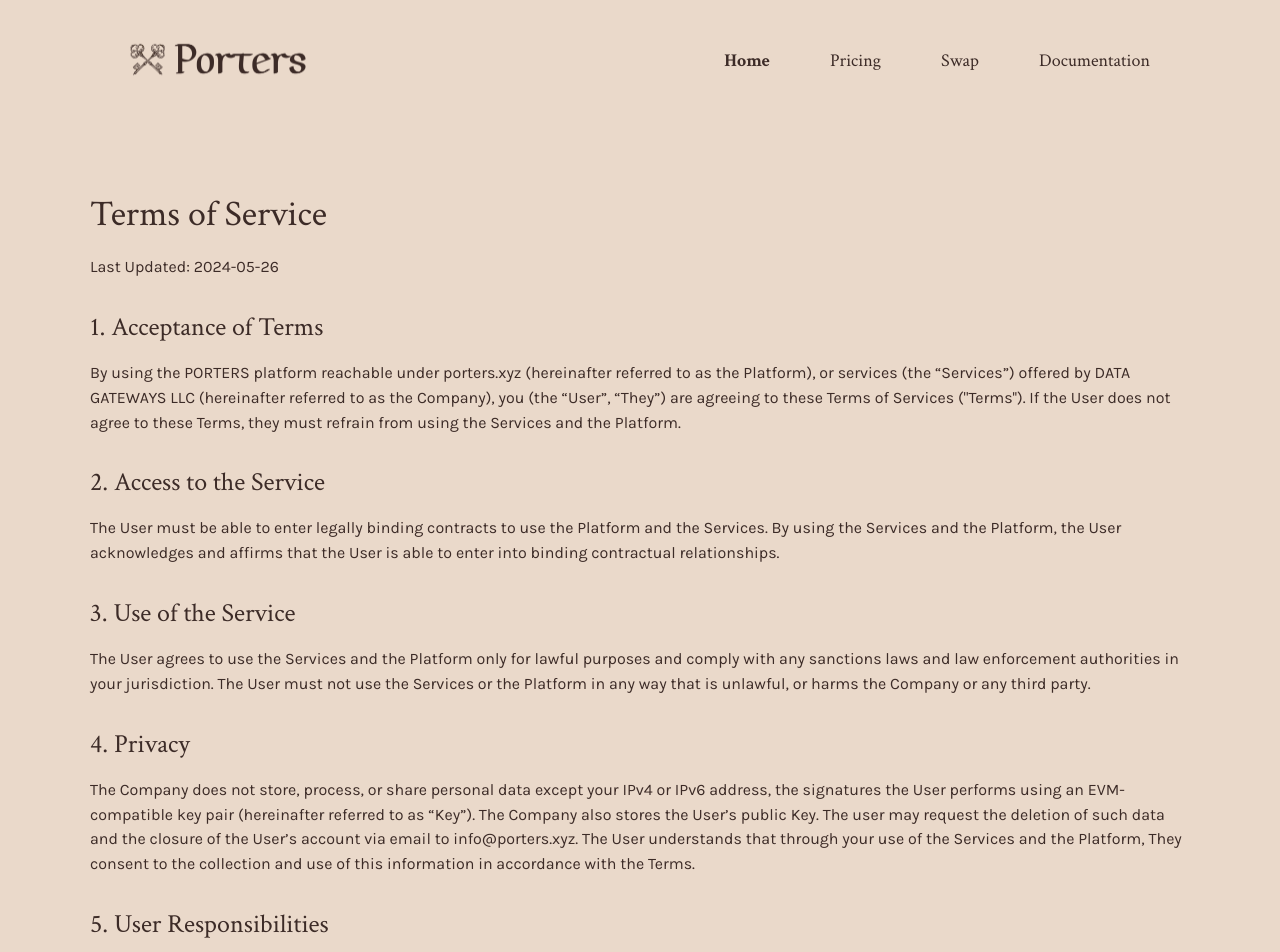
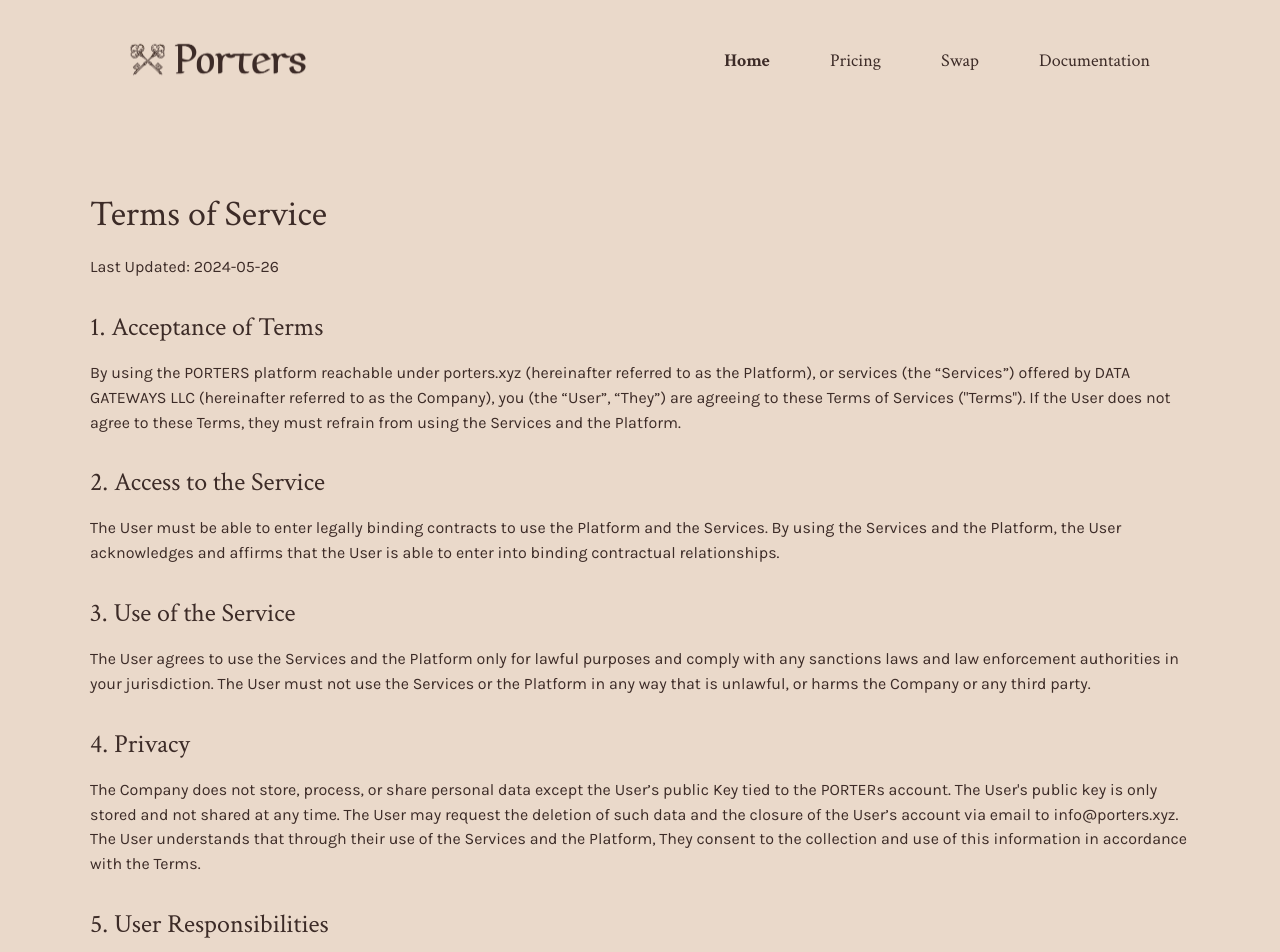
Before and after one commit to porters-xyz/gateway-demo, a Next.js app in the folder web-portal/frontend/: page /tos in a window 1280 px wide. Shown: the top 952 px of the page. Built offline with nearby package versions, Linux system fonts and the light colour scheme; no server answers; a web font is replaced by a local one; what connectkit, wagmi would draw is missing.

Commit message:
updated privacy statement

```diff
--- a/web-portal/frontend/pages/tos/index.tsx
+++ b/web-portal/frontend/pages/tos/index.tsx
@@ -43,14 +43,14 @@ export default function TOSpage() {
               color="umbra.1"
               w={'100%'}
             >
-                   <NavLinks/>
+              <NavLinks />
             </Flex>
           ) : (
             <Burger opened={opened} onClick={open} />
           )}
         </Flex>
 
-        <NavDrawer opened={opened} close={close}/>
+        <NavDrawer opened={opened} close={close} />
 
 
         <Group mb={30}>
@@ -89,11 +89,10 @@ export default function TOSpage() {
         <Group mb={30}>
           <Title w='100%' order={2}>4. Privacy</Title>
           <Text>
-                  The Company does not store, process, or share personal data except your IPv4 or IPv6 address, the signatures the
-                  User performs using an EVM-compatible key pair (hereinafter referred to as “Key”). The Company also stores the
-                  User’s public Key. The user may request the deletion of such data and the closure of the User’s account via
-                  email to info@porters.xyz. The User understands that through your use of the Services and the Platform, They
-                  consent to the collection and use of this information in accordance with the Terms.
+            The Company does not store, process, or share personal data except the User’s public Key tied to the PORTERs account.
+            The User's public key is only stored and not shared at any time. The User may request the deletion of such data and
+            the closure of the User’s account via email to info@porters.xyz. The User understands that through their use of the
+            Services and the Platform, They consent to the collection and use of this information in accordance with the Terms.
           </Text>
         </Group>
 
@@ -185,7 +184,7 @@ export default function TOSpage() {
           <Text>Please contact us at info@porters.xyz.</Text>
         </Group>
       </Container>
-      <Footer/>
+      <Footer />
     </Stack>
 
   )
```
Lines whose indentation alone changed are shown as unchanged.
